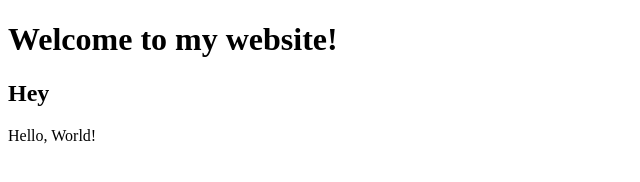
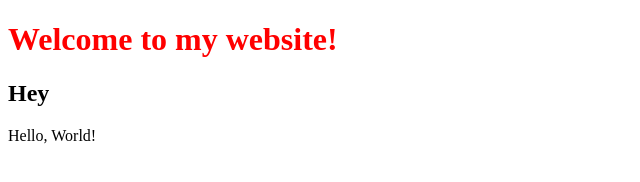
Before and after one commit to Pratham-01/lecture0, a plain HTML site: page hello.html in a window 1280 px wide. Shown: the whole page, without its empty margins (0-640 px from the left). Drawn offline with Linux system fonts and the light colour scheme.

Commit message:
Heading Color

```diff
--- a/hello.html
+++ b/hello.html
@@ -4,7 +4,7 @@
         <title>Hello</title>
     </head>
     <body>
-        <h1>Welcome to my website!</h1>
+        <h1 style="color:red;">Welcome to my website!</h1>
         <h2>Hey</h2>
         Hello, World!
     </body>
```
